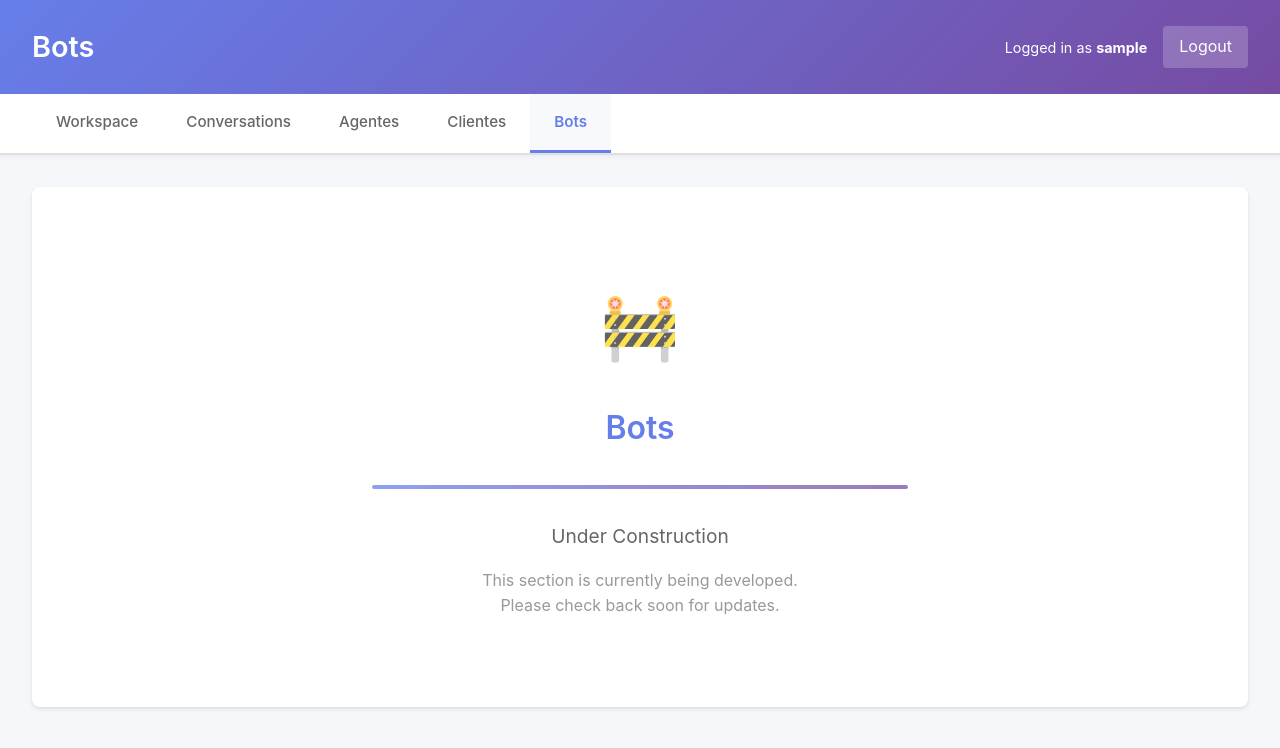
After one commit to Alma-Intel/Cosmos, a Django app: page /bots/ in a window 1280 px wide. The commit adds this page. Shown: the top 748 px of the page. Run offline with Django 4.2, Linux system fonts and the light colour scheme; the visitor is signed in with stand-in values (Sample User, id 1).

Commit message:
feat: update URL routing and add new views for workspace, agents, clients, and bots; enhance navigation in base template

```diff
--- a/conversations/urls.py
+++ b/conversations/urls.py
@@ -3,8 +3,18 @@ URL configuration for conversations app
 """
 from django.urls import path
 from . import views
+from . import views_other
 
 urlpatterns = [
-    path('', views.conversation_list, name='conversation_list'),
-    path('conversation/<str:conversation_id>/', views.conversation_detail, name='conversation_detail'),
+    # Workspace (root)
+    path('', views_other.workspace, name='workspace'),
+
+    # Conversations routes
+    path('conversations/', views.conversation_list, name='conversation_list'),
+    path('conversations/conversation/<str:conversation_id>/', views.conversation_detail, name='conversation_detail'),
+
+    # Other sections
+    path('agentes/', views_other.agentes_list, name='agentes_list'),
+    path('clientes/', views_other.clientes_list, name='clientes_list'),
+    path('bots/', views_other.bots_list, name='bots_list'),
 ]
--- /dev/null
+++ b/conversations/views_other.py
@@ -0,0 +1,41 @@
+"""
+Views for other sections: Agentes, Clientes, Bots, Workspace
+"""
+from django.shortcuts import render
+from django.contrib.auth.decorators import login_required
+
+
+@login_required
+def agentes_list(request):
+    """List all agents"""
+    context = {
+        'title': 'Agentes',
+    }
+    return render(request, 'conversations/placeholder.html', context)
+
+
+@login_required
+def clientes_list(request):
+    """List all clients"""
+    context = {
+        'title': 'Clientes',
+    }
+    return render(request, 'conversations/placeholder.html', context)
+
+
+@login_required
+def bots_list(request):
+    """List all bots"""
+    context = {
+        'title': 'Bots',
+    }
+    return render(request, 'conversations/placeholder.html', context)
+
+
+@login_required
+def workspace(request):
+    """Workspace view"""
+    context = {
+        'title': 'Workspace',
+    }
+    return render(request, 'conversations/placeholder.html', context)
--- a/crm_project/settings.py
+++ b/crm_project/settings.py
@@ -203,7 +203,7 @@ STATICFILES_STORAGE = 'whitenoise.storage.CompressedManifestStaticFilesStorage'
 
 # Authentication settings
 LOGIN_URL = '/accounts/login/'
-LOGIN_REDIRECT_URL = '/'
+LOGIN_REDIRECT_URL = '/'  # Redirects to workspace (root)
 LOGOUT_REDIRECT_URL = '/accounts/login/'
 
 # Custom authentication backend for single admin user
--- a/templates/base.html
+++ b/templates/base.html
@@ -139,6 +139,55 @@
         .pagination a:hover {
             background: #f5f7fa;
         }
+
+        .top-nav {
+            background: white;
+            border-bottom: 2px solid #e0e0e0;
+            box-shadow: 0 2px 4px rgba(0,0,0,0.05);
+        }
+
+        .nav-container {
+            max-width: 1400px;
+            margin: 0 auto;
+            padding: 0 2rem;
+        }
+
+        .nav-tabs {
+            display: flex;
+            list-style: none;
+            margin: 0;
+            padding: 0;
+        }
+
+        .nav-tab {
+            padding: 1rem 1.5rem;
+            border-bottom: 3px solid transparent;
+            transition: all 0.3s;
+            cursor: pointer;
+        }
+
+        .nav-tab a {
+            color: #666;
+            text-decoration: none;
+            font-weight: 500;
+            font-size: 0.95rem;
+            display: block;
+        }
+
+        .nav-tab:hover {
+            background: #f8f9fa;
+            border-bottom-color: #667eea;
+        }
+
+        .nav-tab.active {
+            border-bottom-color: #667eea;
+            background: #f8f9fa;
+        }
+
+        .nav-tab.active a {
+            color: #667eea;
+            font-weight: 600;
+        }
     </style>
     {% block extra_css %}{% endblock %}
     <script>
@@ -191,6 +240,30 @@
         </div>
     </div>
 
+    {% if user.is_authenticated %}
+    <nav class="top-nav">
+        <div class="nav-container">
+            <ul class="nav-tabs">
+                <li class="nav-tab {% if request.resolver_match.url_name == 'workspace' %}active{% endif %}">
+                    <a href="{% url 'workspace' %}">Workspace</a>
+                </li>
+                <li class="nav-tab {% if request.resolver_match.url_name == 'conversation_list' or request.resolver_match.url_name == 'conversation_detail' %}active{% endif %}">
+                    <a href="{% url 'conversation_list' %}">Conversations</a>
+                </li>
+                <li class="nav-tab {% if request.resolver_match.url_name == 'agentes_list' %}active{% endif %}">
+                    <a href="{% url 'agentes_list' %}">Agentes</a>
+                </li>
+                <li class="nav-tab {% if request.resolver_match.url_name == 'clientes_list' %}active{% endif %}">
+                    <a href="{% url 'clientes_list' %}">Clientes</a>
+                </li>
+                <li class="nav-tab {% if request.resolver_match.url_name == 'bots_list' %}active{% endif %}">
+                    <a href="{% url 'bots_list' %}">Bots</a>
+                </li>
+            </ul>
+        </div>
+    </nav>
+    {% endif %}
+
     <div class="container">
         {% block content %}{% endblock %}
     </div>
--- /dev/null
+++ b/templates/conversations/placeholder.html
@@ -0,0 +1,74 @@
+{% extends 'base.html' %}
+
+{% block title %}{{ title }} - CRM{% endblock %}
+
+{% block header_title %}{{ title }}{% endblock %}
+
+{% block extra_css %}
+<style>
+    .construction-container {
+        text-align: center;
+        padding: 4rem 2rem;
+        max-width: 600px;
+        margin: 0 auto;
+    }
+
+    .construction-icon {
+        font-size: 4rem;
+        margin-bottom: 1.5rem;
+        opacity: 0.7;
+    }
+
+    .construction-title {
+        color: #667eea;
+        font-size: 2rem;
+        font-weight: 600;
+        margin-bottom: 1rem;
+    }
+
+    .construction-subtitle {
+        color: #666;
+        font-size: 1.2rem;
+        margin-bottom: 0.5rem;
+    }
+
+    .construction-message {
+        color: #999;
+        font-size: 1rem;
+        margin-top: 1rem;
+        line-height: 1.6;
+    }
+
+    .construction-bar {
+        height: 4px;
+        background: linear-gradient(90deg, #667eea, #764ba2);
+        margin: 2rem 0;
+        border-radius: 2px;
+        animation: pulse 2s ease-in-out infinite;
+    }
+
+    @keyframes pulse {
+        0%, 100% {
+            opacity: 1;
+        }
+        50% {
+            opacity: 0.6;
+        }
+    }
+</style>
+{% endblock %}
+
+{% block content %}
+<div class="content">
+    <div class="construction-container">
+        <div class="construction-icon">🚧</div>
+        <h2 class="construction-title">{{ title }}</h2>
+        <div class="construction-bar"></div>
+        <p class="construction-subtitle">Under Construction</p>
+        <p class="construction-message">
+            This section is currently being developed.<br>
+            Please check back soon for updates.
+        </p>
+    </div>
+</div>
+{% endblock %}
```
